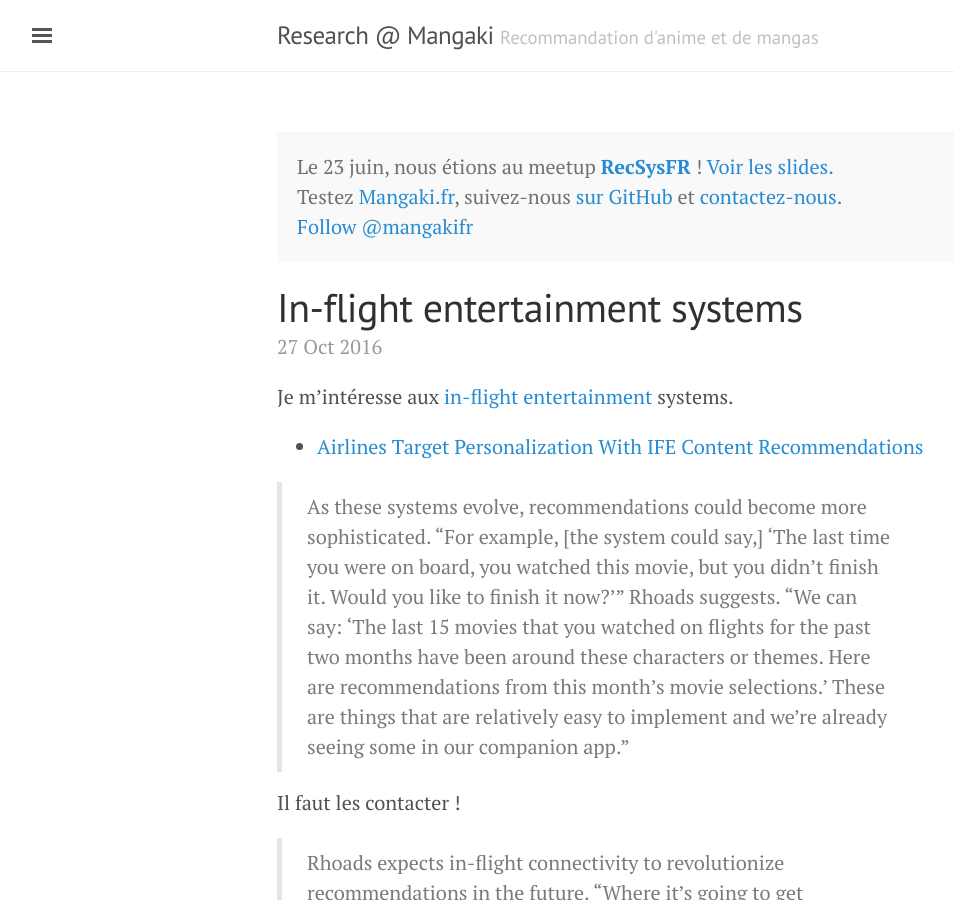
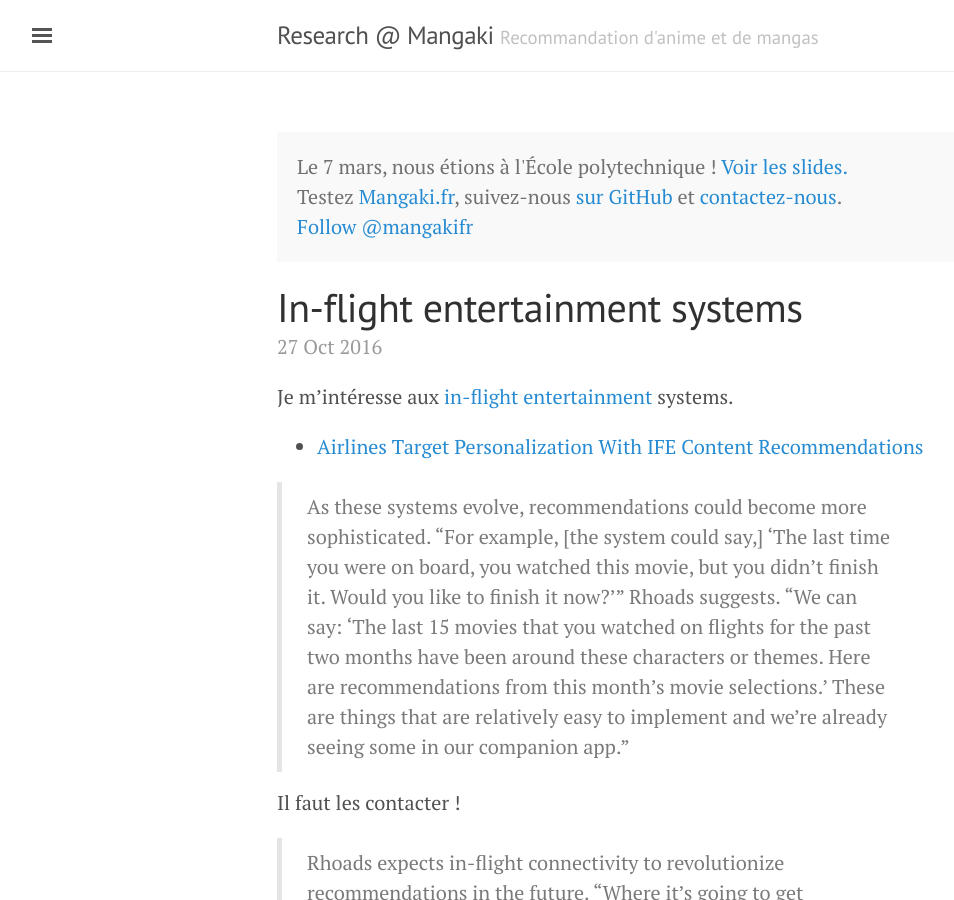
Before and after one commit to mangaki/research, a Jekyll site: the page built from index.html, in a window 1280 px wide and 900 px high. Shown: the whole window, without its empty margins (3-957 px from the left). Built offline with Jekyll 4.4.1, drawn with Linux system fonts in a browser that asks for light colours; the list of posts is cut into pages by our own code; comment, search, counter and statistics services are not loaded.

Commit message:
Add X slides

```diff
--- a/_config.yml
+++ b/_config.yml
@@ -2,6 +2,7 @@
 #
 # Use of `relative_permalinks` ensures post links from the index work properly.
 permalink:           pretty
+gems:                [jekyll-paginate]
 
 # Setup
 title:               Research @ Mangaki
--- a/_layouts/default.html
+++ b/_layouts/default.html
@@ -21,7 +21,7 @@
 
       <div class="container content">
 
-        <p class="message">Le 23 juin, nous étions au meetup <a href="http://www.meetup.com/fr-FR/RecSysFR/events/231530623/"><strong>RecSysFR</strong></a> ! <a href="/public/recsysfr.pdf">Voir les slides.</a> <br />
+        <p class="message">Le 7 mars, nous étions à l'École polytechnique ! <a href="/public/recsysfr.pdf">Voir les slides.</a> <br />
         Testez <a href="http://mangaki.fr">Mangaki.fr</a>, suivez-nous <a href="https://github.com/mangaki/mangaki">sur GitHub</a> et <a href="mailto:jj@mangaki.fr">contactez-nous</a>.<br />
         <a href="https://twitter.com/mangakifr" class="twitter-follow-button" data-show-count="false" data-size="large">Follow @mangakifr</a> <script>!function(d,s,id){var js,fjs=d.getElementsByTagName(s)[0],p=/^http:/.test(d.location)?'http':'https';if(!d.getElementById(id)){js=d.createElement(s);js.id=id;js.src=p+'://platform.twitter.com/widgets.js';fjs.parentNode.insertBefore(js,fjs);}}(document, 'script', 'twitter-wjs');</script></p>
 
```
Also changed, not shown: 1 other file.
